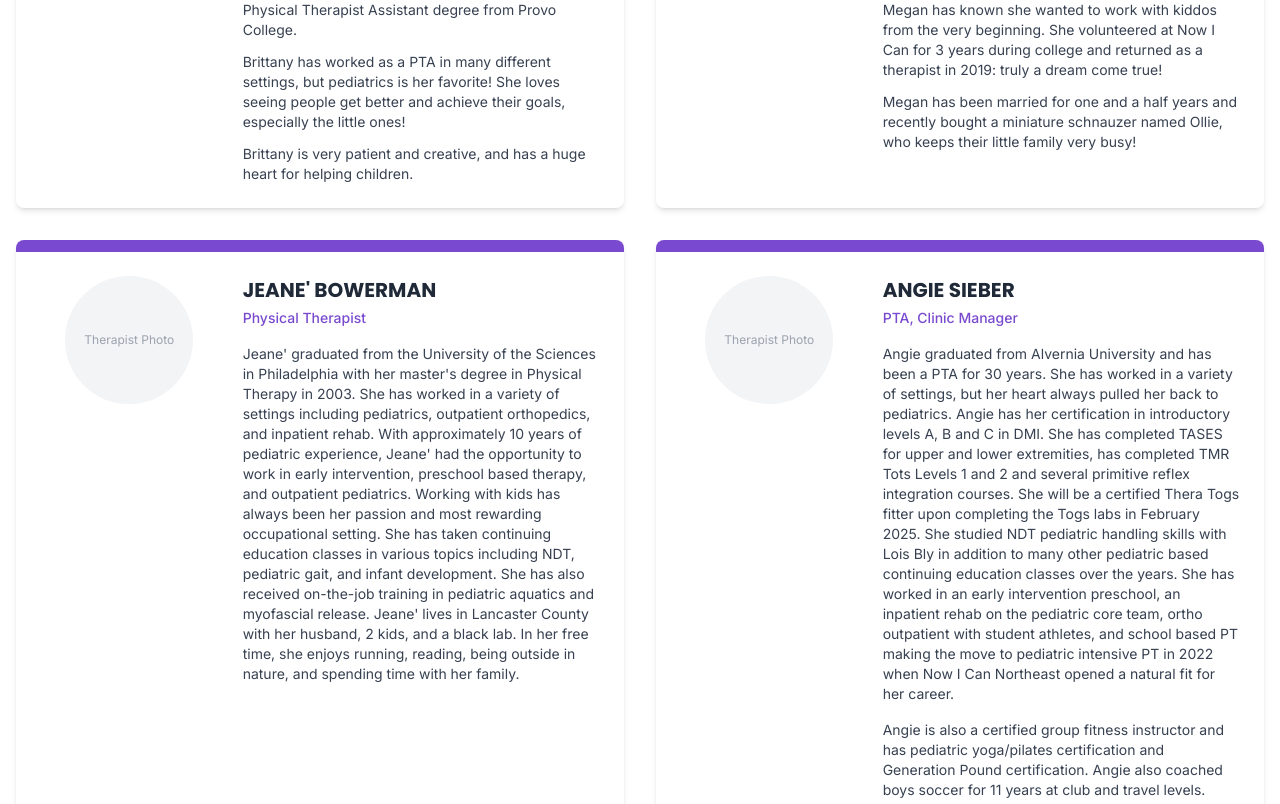
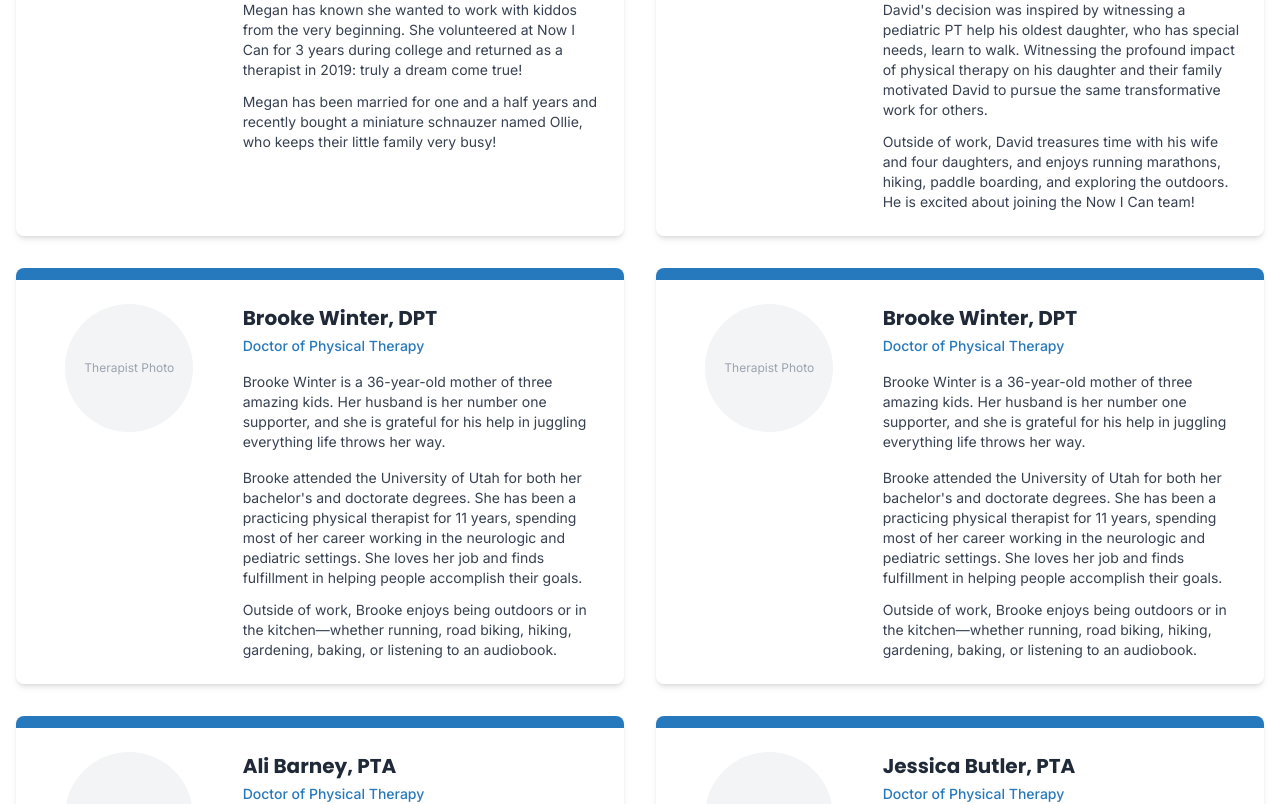
Before and after one commit to Connorisdunn/NowICan, a React (Vite) app: page /about-us/our-team in a window 1280 px wide. Shown: the part 1241-2045 px from the top of the page. Built offline with nearby package versions, Linux system fonts and the light colour scheme.

Commit message:
Update Teammember in Utah office

```diff
--- a/src/pages/about/OurTeam.jsx
+++ b/src/pages/about/OurTeam.jsx
@@ -29,17 +29,6 @@
       ]
     },
     {
-      name: 'BRITTANY WALKER',
-      title: 'Physical Therapist Assistant',
-      location: 'utah',
-      bio: [
-        "Brittany grew up in Sandy, UT where she graduated from Jordan High School, and will forever be a Beetdigger!",
-        "She received her Bachelor's degree in Exercise and Sport Science from the University of Utah, and her Physical Therapist Assistant degree from Provo College.",
-        "Brittany has worked as a PTA in many different settings, but pediatrics is her favorite! She loves seeing people get better and achieve their goals, especially the little ones!",
-        "Brittany is very patient and creative, and has a huge heart for helping children."
-      ]
-    },
-    {
       name: 'MEGAN MERRILL, DPT',
       title: 'Doctor of Physical Therapy',
       location: 'utah',
@@ -50,30 +39,49 @@
       ]
     },
     {
-      name: "JEANE' BOWERMAN",
-      title: 'Physical Therapist',
-      location: 'pennsylvania',
+      name: 'David Landeen, DPT',
+      title: 'Doctor of Physical Therapy',
+      location: 'utah',
       bio: [
-        "Jeane' graduated from the University of the Sciences in Philadelphia with her master's degree in Physical Therapy in 2003. She has worked in a variety of settings including pediatrics, outpatient orthopedics, and inpatient rehab. With approximately 10 years of pediatric experience, Jeane' had the opportunity to work in early intervention, preschool based therapy, and outpatient pediatrics. Working with kids has always been her passion and most rewarding occupational setting. She has taken continuing education classes in various topics including NDT, pediatric gait, and infant development. She has also received on-the-job training in pediatric aquatics and myofascial release. Jeane' lives in Lancaster County with her husband, 2 kids, and a black lab. In her free time, she enjoys running, reading, being outside in nature, and spending time with her family."
+        "David recently graduated from the University of Utah with a Doctor of Physical Therapy degree. Originally from Utah, he spent 10 years in video production before transitioning to a career as a Physical Therapist.",
+        "David's decision was inspired by witnessing a pediatric PT help his oldest daughter, who has special needs, learn to walk. Witnessing the profound impact of physical therapy on his daughter and their family motivated David to pursue the same transformative work for others.",
+        "Outside of work, David treasures time with his wife and four daughters, and enjoys running marathons, hiking, paddle boarding, and exploring the outdoors. He is excited about joining the Now I Can team!",
       ]
     },
     {
-      name: 'ANGIE SIEBER',
-      title: 'PTA, Clinic Manager',
-      location: 'pennsylvania',
+      name: 'Brooke Winter, DPT',
+      title: 'Doctor of Physical Therapy',
+      location: 'utah',
       bio: [
-        "Angie graduated from Alvernia University and has been a PTA for 30 years. She has worked in a variety of settings, but her heart always pulled her back to pediatrics. Angie has her certification in introductory levels A, B and C in DMI. She has completed TASES for upper and lower extremities, has completed TMR Tots Levels 1 and 2 and several primitive reflex integration courses. She will be a certified Thera Togs fitter upon completing the Togs labs in February 2025. She studied NDT pediatric handling skills with Lois Bly in addition to many other pediatric based continuing education classes over the years. She has worked in an early intervention preschool, an inpatient rehab on the pediatric core team, ortho outpatient with student athletes, and school based PT making the move to pediatric intensive PT in 2022 when Now I Can Northeast opened a natural fit for her career.",
-        "Angie is also a certified group fitness instructor and has pediatric yoga/pilates certification and Generation Pound certification. Angie also coached boys soccer for 11 years at club and travel levels.",
-        "Angie lives in Lititz, PA with her husband Craig and has two grown children. Angie enjoys gardening in her spare time and loves to travel and vacation anywhere that involves a beach and is an avid seashell collector."
+        "Brooke Winter is a 36-year-old mother of three amazing kids. Her husband is her number one supporter, and she is grateful for his help in juggling everything life throws her way.",
+        "Brooke attended the University of Utah for both her bachelor's and doctorate degrees. She has been a practicing physical therapist for 11 years, spending most of her career working in the neurologic and pediatric settings. She loves her job and finds fulfillment in helping people accomplish their goals.",
+        "Outside of work, Brooke enjoys being outdoors or in the kitchen—whether running, road biking, hiking, gardening, baking, or listening to an audiobook.",
       ]
     },
     {
-      name: 'RANDI SHENBERGER',
-      title: 'Office Manager',
-      location: 'pennsylvania',
+      name: 'Brooke Winter, DPT',
+      title: 'Doctor of Physical Therapy',
+      location: 'utah',
       bio: [
-        "Randi Shenberger is a native to Pennsylvania. She loves to travel. She has been to Africa, Costa Rica, Dominican Republic, England, Mexico, Sweden and Wales. A few of her hobbies are: reading, listening to music, drinking coffee and running. Her absolute favorite part of Now I Can is the children! She loves watching the children progress from when they first begin treatment to then witnessing the growth and changes that have been made by the end of their therapy at Now I Can! She feels it is an amazing and beautiful thing to be a part of! Randi keeps the whole Now I Can Northeast crew organized!",
-        "Randi looks forward to scheduling your child for a session at Now I Can!"
+        "Brooke Winter is a 36-year-old mother of three amazing kids. Her husband is her number one supporter, and she is grateful for his help in juggling everything life throws her way.",
+        "Brooke attended the University of Utah for both her bachelor's and doctorate degrees. She has been a practicing physical therapist for 11 years, spending most of her career working in the neurologic and pediatric settings. She loves her job and finds fulfillment in helping people accomplish their goals.",
+        "Outside of work, Brooke enjoys being outdoors or in the kitchen—whether running, road biking, hiking, gardening, baking, or listening to an audiobook.",
+      ]
+    },
+    {
+      name: 'Ali Barney, PTA',
+      title: 'Doctor of Physical Therapy',
+      location: 'utah',
+      bio: [
+       "Ali is.."
+      ]
+    },
+    {
+      name: 'Jessica Butler, PTA',
+      title: 'Doctor of Physical Therapy',
+      location: 'utah',
+      bio: [
+       "Jessica is.."
       ]
     },
     {
```
